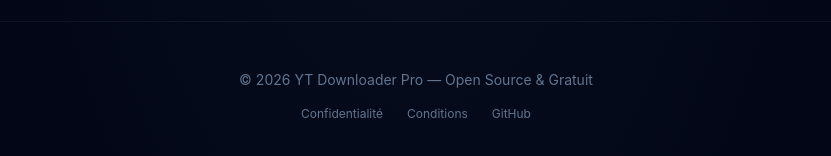
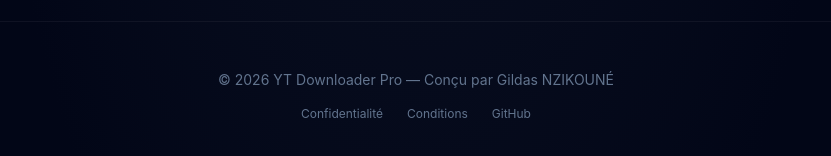
Before and after one commit to Gnzikoune/youtube-downloader-web, a Next.js app: page / in a window 1280 px wide. Shown: the part 3595-3751 px from the top of the page, without its empty margins (224-1055 px from the left). Built offline with nearby package versions, Linux system fonts and the light colour scheme; no server answers.

Commit message:
design: add developer signature to footer

```diff
--- a/src/app/page.tsx
+++ b/src/app/page.tsx
@@ -79,7 +79,7 @@
       <footer className="py-12 px-6 border-t border-white/5 text-center">
         <div className="max-w-6xl mx-auto">
           <p className="text-slate-500 text-sm mb-4">
-            © {new Date().getFullYear()} YT Downloader Pro — Open Source & Gratuit
+            © {new Date().getFullYear()} YT Downloader Pro — Conçu par Gildas NZIKOUNÉ
           </p>
           <div className="flex justify-center gap-6 text-slate-500 text-xs">
             <Link href="/privacy" className="hover:text-white transition-colors">Confidentialité</Link>
```
